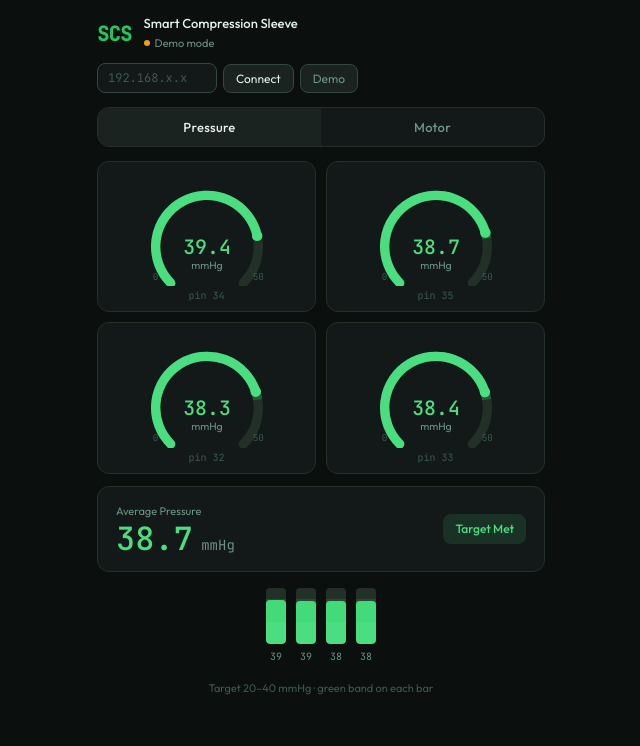
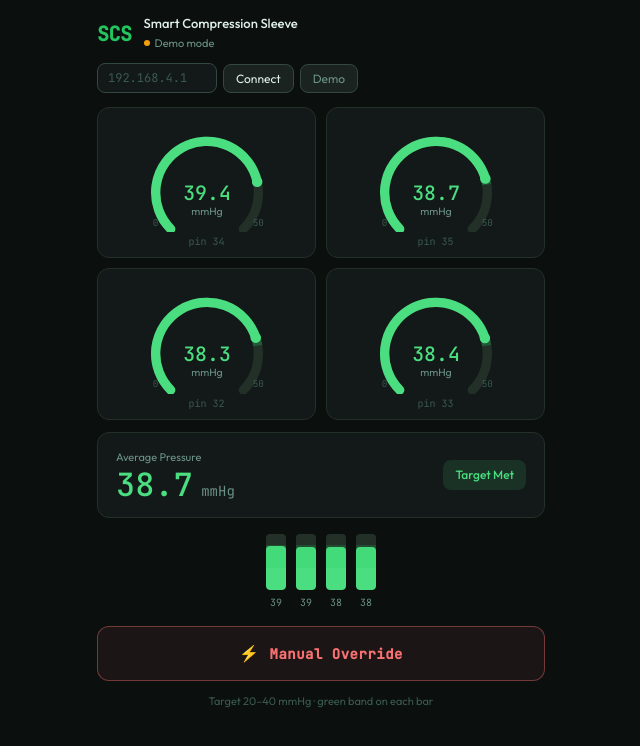
Before and after one commit to jacc03/Smart-Compression-Sleeve, a React (Vite) app in the folder code/: page / in a window 1280 px wide. Shown: the top 746 px of the page, without its empty margins (319-959 px from the left). Built offline with nearby package versions, Linux system fonts and the light colour scheme.

Commit message:
updated manual override functionality, optimized webhooks

```diff
--- a/code/src/App.css
+++ b/code/src/App.css
@@ -524,3 +524,131 @@ body {
   color: var(--text-1);
   font-size: 12px;
 }
+
+/* ─── Emergency manual override button ──────────────────────────────────── */
+
+.emergency-btn {
+  width: 100%;
+  display: flex;
+  align-items: center;
+  justify-content: center;
+  gap: 10px;
+  padding: 16px;
+  font-size: 14px;
+  font-weight: 600;
+  font-family: var(--font-mono);
+  letter-spacing: 0.5px;
+  border-radius: var(--r);
+  cursor: pointer;
+  border: 1.5px solid rgba(248,113,113,0.4);
+  background: rgba(248,113,113,0.07);
+  color: var(--high);
+  transition: background 0.2s, border-color 0.2s;
+}
+
+.emergency-btn:hover {
+  background: rgba(248,113,113,0.13);
+  border-color: rgba(248,113,113,0.65);
+}
+
+.emergency-btn--active {
+  background: rgba(248,113,113,0.15);
+  border-color: var(--high);
+  color: var(--high);
+  animation: emergency-pulse 1.8s ease-in-out infinite;
+}
+
+.emergency-btn-icon {
+  font-size: 16px;
+}
+
+@keyframes emergency-pulse {
+  0%, 100% { box-shadow: 0 0 0 0 rgba(248,113,113,0); }
+  50%       { box-shadow: 0 0 0 6px rgba(248,113,113,0.15); }
+}
+
+/* ─── Manual control panel ───────────────────────────────────────────────── */
+
+.manual-panel {
+  background: var(--surface);
+  border: 1.5px solid rgba(248,113,113,0.3);
+  border-radius: var(--r);
+  padding: 16px;
+  display: flex;
+  flex-direction: column;
+  gap: 12px;
+  animation: slide-down 0.2s ease;
+}
+
+@keyframes slide-down {
+  from { opacity: 0; transform: translateY(-6px); }
+  to   { opacity: 1; transform: translateY(0); }
+}
+
+.manual-panel-label {
+  font-size: 11px;
+  color: var(--high);
+  text-align: center;
+  font-family: var(--font-mono);
+  opacity: 0.8;
+}
+
+.manual-btns {
+  display: grid;
+  grid-template-columns: 1fr 1fr;
+  gap: 10px;
+}
+
+.manual-btn {
+  padding: 20px 10px;
+  font-size: 14px;
+  font-weight: 500;
+  font-family: var(--font-ui);
+  border-radius: var(--r);
+  cursor: pointer;
+  border: 0.5px solid;
+  display: flex;
+  flex-direction: column;
+  align-items: center;
+  gap: 7px;
+  transition: opacity 0.1s;
+}
+
+.manual-btn:active { opacity: 0.75; }
+
+.manual-btn-arrow {
+  font-size: 20px;
+  line-height: 1;
+}
+
+.manual-btn--contract {
+  background: rgba(96,165,250,0.10);
+  color: var(--low);
+  border-color: rgba(96,165,250,0.28);
+}
+
+.manual-btn--contract:hover { background: rgba(96,165,250,0.18); }
+
+.manual-btn--retract {
+  background: rgba(248,113,113,0.10);
+  color: var(--high);
+  border-color: rgba(248,113,113,0.28);
+}
+
+.manual-btn--retract:hover { background: rgba(248,113,113,0.18); }
+
+.manual-resume {
+  width: 100%;
+  padding: 13px;
+  font-size: 13px;
+  font-weight: 500;
+  font-family: var(--font-ui);
+  border-radius: var(--r);
+  cursor: pointer;
+  background: rgba(74,222,128,0.08);
+  color: var(--ok);
+  border: 0.5px solid rgba(74,222,128,0.3);
+  transition: background 0.15s;
+}
+
+.manual-resume:hover { background: rgba(74,222,128,0.15); }
--- a/code/src/App.jsx
+++ b/code/src/App.jsx
@@ -1,6 +1,5 @@
 import { useState } from 'react';
 import GaugesPanel from './components/GaugesPanel';
-import MotorPanel  from './components/MotorPanel';
 import { useWebSocket } from './hooks/useWebSocket';
 
 const CONN_META = {
@@ -11,19 +10,22 @@ const CONN_META = {
 };
 
 export default function App() {
-  const [tab, setTab] = useState('sensors');
-  const [ip,  setIp]  = useState('');
+  const [ip,         setIp]         = useState('');
+  const [manualOpen, setManualOpen] = useState(false);
 
-  const {
-    sensors,
-    motorStatus,
-    connStatus,
-    connect,
-    sendCmd,
-    startDemo,
-  } = useWebSocket();
+  const { sensors, connStatus, connect, sendCmd, startDemo, pauseDemo, resumeDemo } = useWebSocket();
 
   const meta = CONN_META[connStatus];
+
+  const toggleManual = () => {
+    if (manualOpen) {
+      sendCmd('stop');  // resume auto-control on ESP32
+      resumeDemo();     // resume demo sensor updates
+    } else {
+      pauseDemo();      // freeze demo sensor updates
+    }
+    setManualOpen(prev => !prev);
+  };
 
   return (
     <div className="app">
@@ -39,43 +41,27 @@ export default function App() {
             </p>
           </div>
         </div>
-
         <div className="conn-row">
           <input
             className="ip-input"
             value={ip}
             onChange={(e) => setIp(e.target.value)}
             onKeyDown={(e) => e.key === 'Enter' && connect(ip)}
-            placeholder="192.168.x.x"
+            placeholder="192.168.4.1"
             inputMode="decimal"
             aria-label="ESP32 IP address"
           />
-          <button className="btn-sm"             onClick={() => connect(ip)}>Connect</button>
-          <button className="btn-sm btn-sm--muted" onClick={startDemo}>Demo</button>
+          <button className="btn-sm"                onClick={() => connect(ip)}>Connect</button>
+          <button className="btn-sm btn-sm--muted"   onClick={startDemo}>Demo</button>
         </div>
       </header>
 
-      <nav className="tabs" role="tablist">
-        <button
-          role="tab"
-          className={`tab ${tab === 'sensors' ? 'tab--active' : ''}`}
-          onClick={() => setTab('sensors')}
-          aria-selected={tab === 'sensors'}
-        >
-          Pressure
-        </button>
-        <button
-          role="tab"
-          className={`tab ${tab === 'motor' ? 'tab--active' : ''}`}
-          onClick={() => setTab('motor')}
-          aria-selected={tab === 'motor'}
-        >
-          Motor
-        </button>
-      </nav>
-
-      {tab === 'sensors' && <GaugesPanel sensors={sensors} />}
-      {tab === 'motor'   && <MotorPanel  motorStatus={motorStatus} sendCmd={sendCmd} />}
+      <GaugesPanel
+        sensors={sensors}
+        manualOpen={manualOpen}
+        onToggleManual={toggleManual}
+        sendCmd={sendCmd}
+      />
     </div>
   );
 }
--- a/code/src/components/GaugesPanel.jsx
+++ b/code/src/components/GaugesPanel.jsx
@@ -33,15 +33,42 @@ function MotorWarning({ avg }) {
   return null;
 }
 
-export default function GaugesPanel({ sensors }) {
+function ManualControls({ sendCmd, onToggleManual }) {
+  return (
+    <div className="manual-panel">
+      <p className="manual-panel-label">Auto-control paused — driving motor manually</p>
+      <div className="manual-btns">
+        <button
+          className="manual-btn manual-btn--contract"
+          onClick={() => sendCmd('contract')}
+        >
+          <span className="manual-btn-arrow">▲</span>
+          Contract
+        </button>
+        <button
+          className="manual-btn manual-btn--retract"
+          onClick={() => sendCmd('retract')}
+        >
+          <span className="manual-btn-arrow">▼</span>
+          Retract
+        </button>
+      </div>
+      <button className="manual-resume" onClick={onToggleManual}>
+        ✓ Resume Auto-Control
+      </button>
+    </div>
+  );
+}
+
+export default function GaugesPanel({ sensors, manualOpen, onToggleManual, sendCmd }) {
   const avg    = sensors.reduce((a, b) => a + b, 0) / sensors.length;
   const status = getStatus(avg);
   const color  = STATUS_COLOR[status];
 
   return (
     <div className="panel">
-      {/* Motor warning — shown when auto-control is active */}
-      <MotorWarning avg={avg} />
+      {/* Auto-control warning — hidden during manual override */}
+      {!manualOpen && <MotorWarning avg={avg} />}
 
       {/* 4-channel gauges */}
       <div className="gauges-grid">
@@ -61,7 +88,7 @@ export default function GaugesPanel({ sensors }) {
         <span className={`badge badge--${status}`}>{STATUS_LABEL[status]}</span>
       </div>
 
-      {/* Mini channel strip (vertical bar per sensor) */}
+      {/* Channel strip */}
       <div className="channel-strip">
         {sensors.map((v, i) => {
           const s = getStatus(v);
@@ -70,10 +97,7 @@ export default function GaugesPanel({ sensors }) {
               <div className="channel-track">
                 <div
                   className="channel-fill"
-                  style={{
-                    height: `${(v / 50) * 100}%`,
-                    background: STATUS_COLOR[s],
-                  }}
+                  style={{ height: `${(v / 50) * 100}%`, background: STATUS_COLOR[s] }}
                 />
                 <div
                   className="channel-target"
@@ -89,9 +113,20 @@ export default function GaugesPanel({ sensors }) {
         })}
       </div>
 
-      <p className="hint">
-        Target {TARGET_MIN}–{TARGET_MAX} mmHg · green band on each bar
-      </p>
+      {/* Emergency manual override toggle */}
+      <button
+        className={`emergency-btn ${manualOpen ? 'emergency-btn--active' : ''}`}
+        onClick={onToggleManual}
+        aria-pressed={manualOpen}
+      >
+        <span className="emergency-btn-icon">{manualOpen ? '✕' : '⚡'}</span>
+        {manualOpen ? 'Exit Manual Override' : 'Manual Override'}
+      </button>
+
+      {/* Inline manual controls — shown when toggled on */}
+      {manualOpen && <ManualControls sendCmd={sendCmd} onToggleManual={onToggleManual} />}
+
+      <p className="hint">Target {TARGET_MIN}–{TARGET_MAX} mmHg · green band on each bar</p>
     </div>
   );
 }
--- a/code/src/hooks/useWebSocket.js
+++ b/code/src/hooks/useWebSocket.js
@@ -12,25 +12,15 @@ function generateDemoSensors(t) {
   );
 }
 
-/**
- * Manages WebSocket connection to the ESP32 and demo mode fallback.
- *
- * Returns:
- *   sensors      – float[4], current FSR readings (mmHg)
- *   motorStatus  – string, last status from ESP32 or local label
- *   connStatus   – 'demo' | 'connecting' | 'live' | 'error'
- *   connect(ip)  – open WebSocket to ws://<ip>/ws
- *   sendCmd(cmd) – send 'contract' | 'retract' | 'stop'
- *   startDemo()  – revert to simulated data
- */
 export function useWebSocket() {
   const [sensors,     setSensors]     = useState([0, 0, 0, 0]);
   const [motorStatus, setMotorStatus] = useState('Idle');
   const [connStatus,  setConnStatus]  = useState('demo');
 
-  const ws        = useRef(null);
-  const demoTimer = useRef(null);
-  const demoT     = useRef(0);
+  const ws         = useRef(null);
+  const demoTimer  = useRef(null);
+  const demoT      = useRef(0);
+  const demoPaused = useRef(false);
 
   const startDemo = useCallback(() => {
     ws.current?.close();
@@ -38,11 +28,16 @@ export function useWebSocket() {
     clearInterval(demoTimer.current);
     setConnStatus('demo');
     demoT.current = 0;
+    demoPaused.current = false;
     demoTimer.current = setInterval(() => {
+      if (demoPaused.current) return; // frozen during manual override
       demoT.current += 0.06;
       setSensors(generateDemoSensors(demoT.current));
     }, DEMO_INTERVAL_MS);
   }, []);
+
+  const pauseDemo  = useCallback(() => { demoPaused.current = true;  }, []);
+  const resumeDemo = useCallback(() => { demoPaused.current = false; }, []);
 
   const connect = useCallback((ip) => {
     if (!ip.trim()) return;
@@ -95,5 +90,5 @@ export function useWebSocket() {
     };
   }, [startDemo]);
 
-  return { sensors, motorStatus, connStatus, connect, sendCmd, startDemo };
+  return { sensors, motorStatus, connStatus, connect, sendCmd, startDemo, pauseDemo, resumeDemo };
 }
--- /dev/null
+++ b/package.json
@@ -0,0 +1,5 @@
+{
+  "dependencies": {
+    "ws": "^8.20.0"
+  }
+}
```
Also changed, not shown: 4 other files (tests, documents, lock files or other folders).
